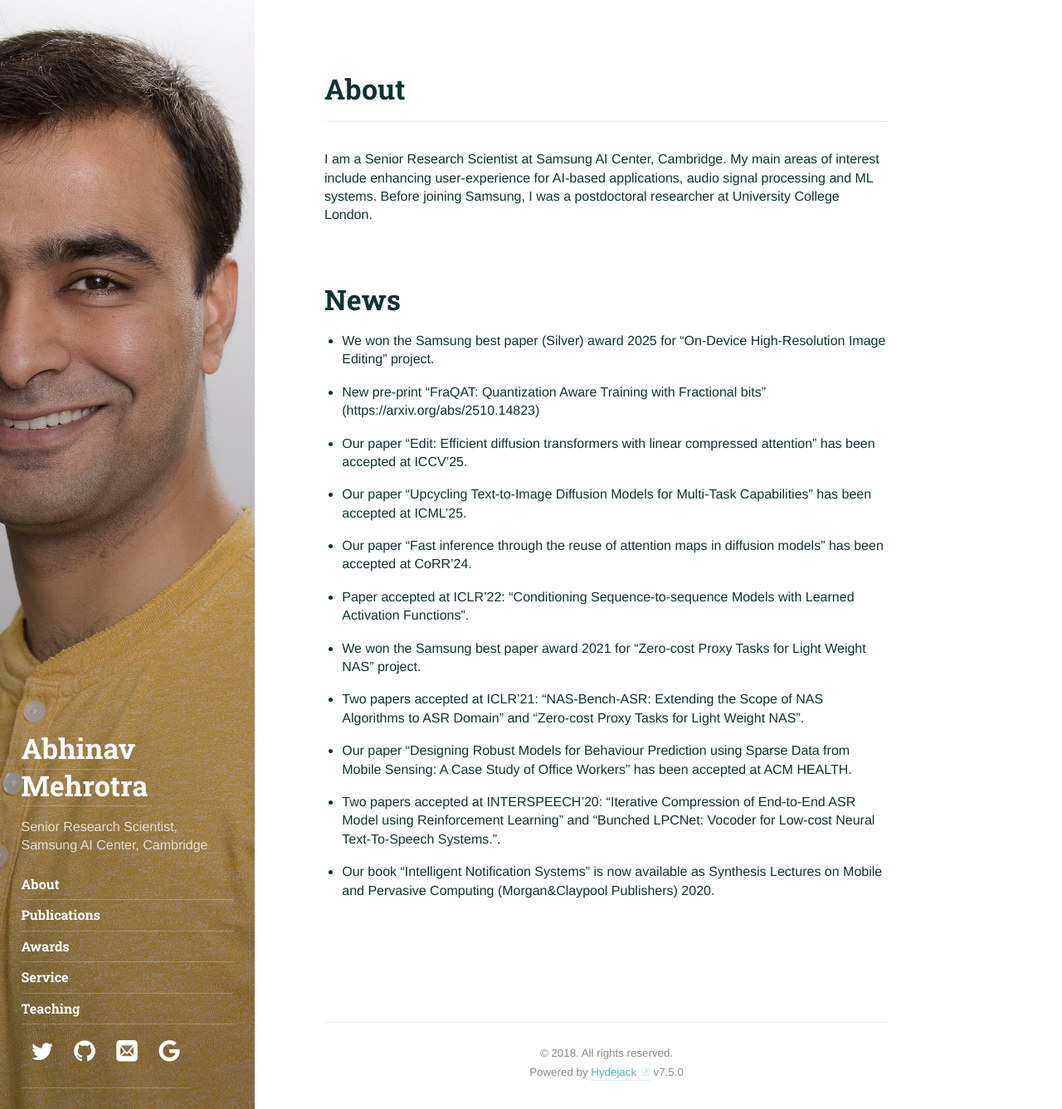
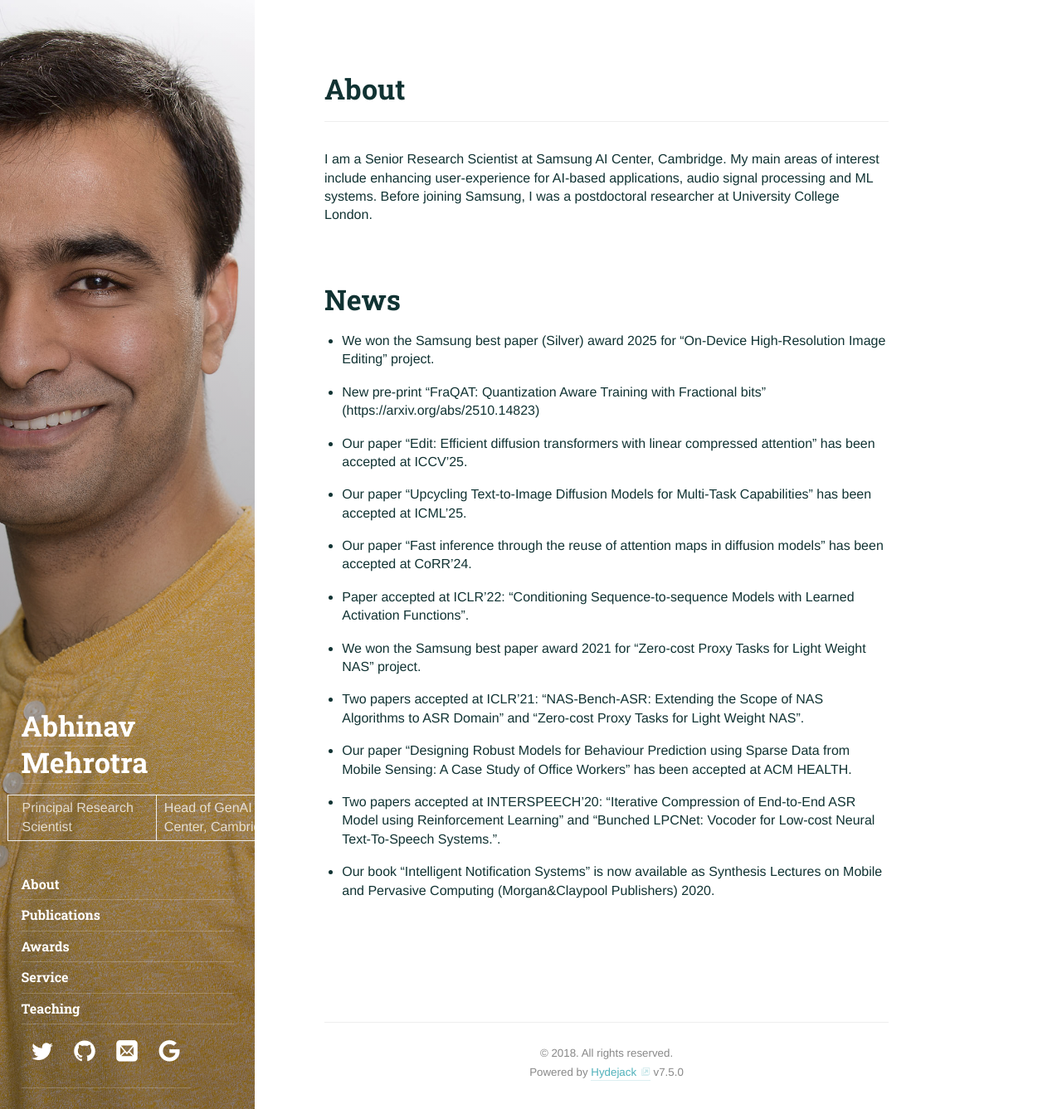
Before and after one commit to AbhinavMehrotra/AbhinavMehrotra.github.io, a Jekyll site: the page built from index.md, in a window 1280 px wide and 1337 px high. Shown: the whole window at 83% size. Built offline with Jekyll 4.4.1, drawn with Linux system fonts in a browser that asks for light colours; some web fonts are replaced.

Commit message:
Update _config.yml

```diff
--- a/_config.yml
+++ b/_config.yml
@@ -28,13 +28,13 @@ title:                 Abhinav Mehrotra
 # A short description (~150 chars) of the page used for the meta description tag.
 # Can use markdown, but no more than one paragraph (enforced by `>`)
 description:           >
-  Senior Research Scientist
-
+  Principal Research Scientist,
+  Head of GenAI group,
   Samsung AI Center, Cambridge
 
 # A shorter description for the sidebar.
 tagline:               >
-  Senior Research Scientist,
+  Principal Research Scientist | Head of GenAI group
   Samsung AI Center, Cambridge
 
 # A list of keywords for your blog
```
